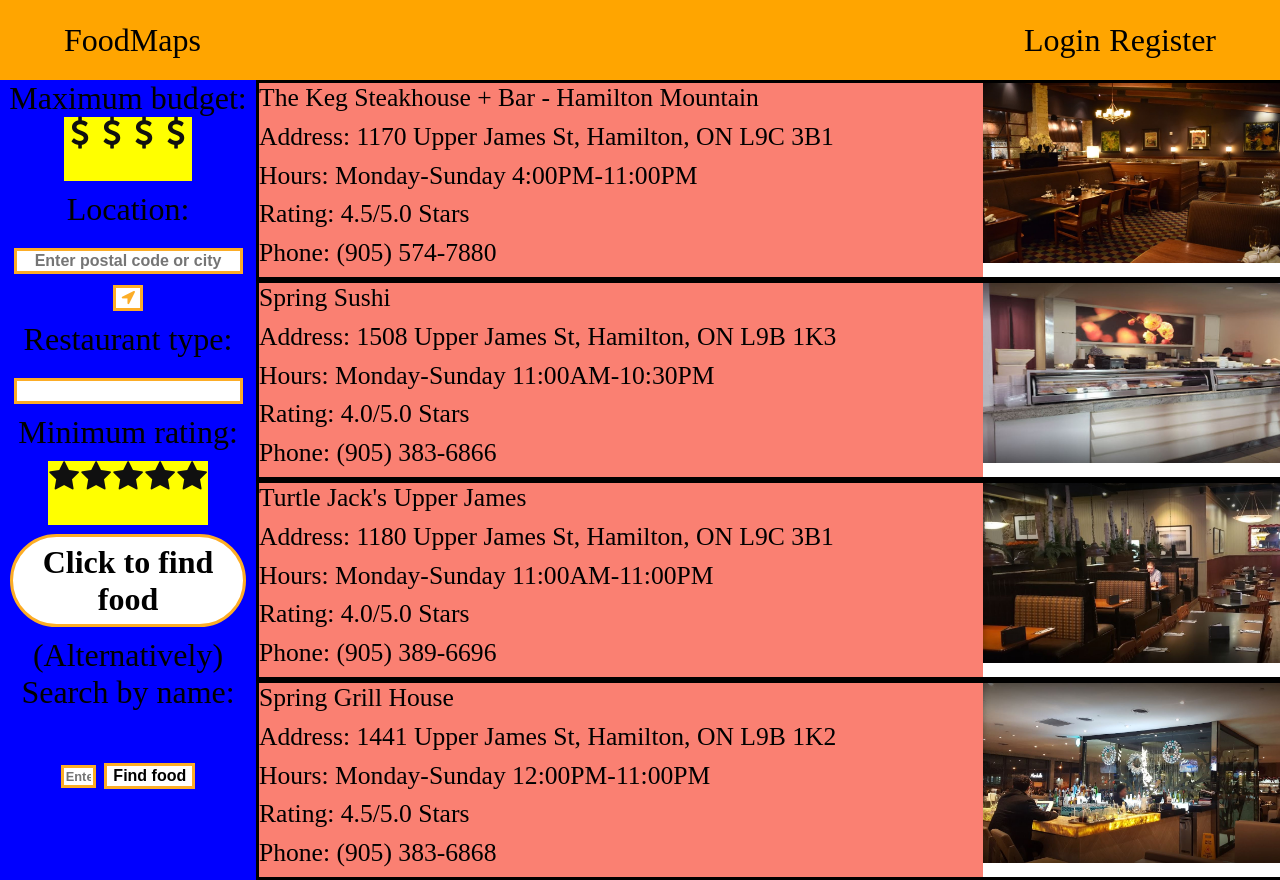
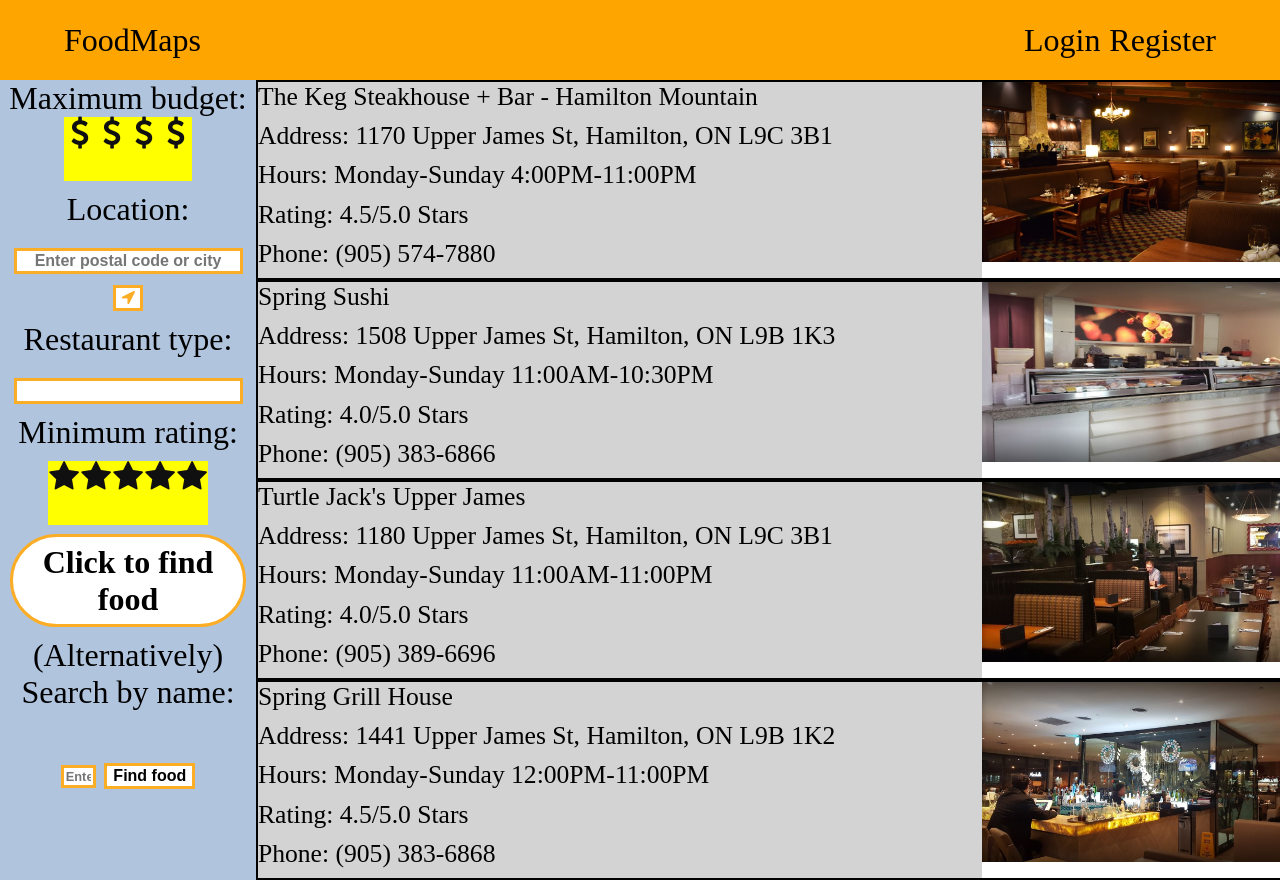
Before and after one commit to JakeA8898/FoodMaps, a PHP site: page /results.html in a window 1280 px wide. Run offline with PHP 8.4, Linux system fonts and the light colour scheme.

Commit message:
Modified color scheme and adjusted results border

```diff
--- a/Styles/main.css
+++ b/Styles/main.css
@@ -236,7 +236,7 @@
 }
 
 .sidebar{
-    background-color: blue;
+    background-color: lightsteelblue;
     width: 20vw;
     height: 100vh;
 }
@@ -265,7 +265,7 @@
     flex-direction: row;
     justify-content: flex-end;
     background-color: white;
-    border: 3px solid black;
+    border: 2px solid black;
     width: 80vw;
     height: 25vh;
 }
@@ -293,6 +293,6 @@
     width: 100%;
     height:auto ;
     font-size:2vw;
-    background: salmon;
+    background: lightgray;
     flex: 1;
 }
```
